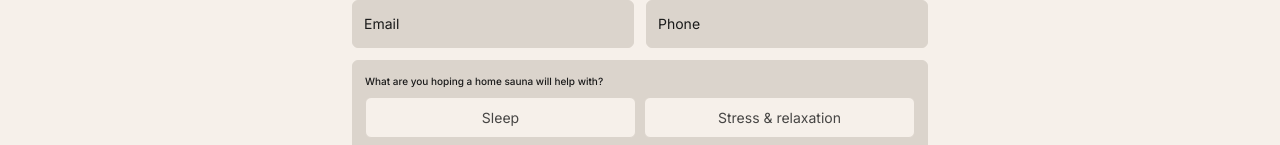
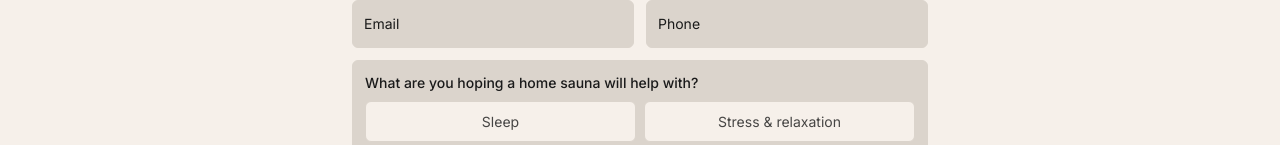
Before and after one commit to aryzach/aryzach.github.io, a React (Vite) app: page /how-it-works in a window 1280 px wide. Shown: the part 737-882 px from the top of the page. Built offline with nearby package versions, Linux system fonts and the light colour scheme.

Commit message:
Changes
Co-authored-by: aryzach <30701475+aryzach@users.noreply.github.com>

```diff
--- a/src/components/lead/ContactLeadForm.tsx
+++ b/src/components/lead/ContactLeadForm.tsx
@@ -190,7 +190,7 @@ const GoalsField = ({ overlay, error }: { overlay?: boolean; error?: string }) =
           : undefined
       }
     >
-      <p className={`text-[10px] font-medium mb-2 ${overlay ? "text-white/80" : "text-muted-foreground"}`}>
+      <p className={`text-sm font-medium mb-2 ${overlay ? "text-white/80" : "text-muted-foreground"}`}>
         What are you hoping a home sauna will help with?
       </p>
       <div className="grid grid-cols-2 gap-2">
```
